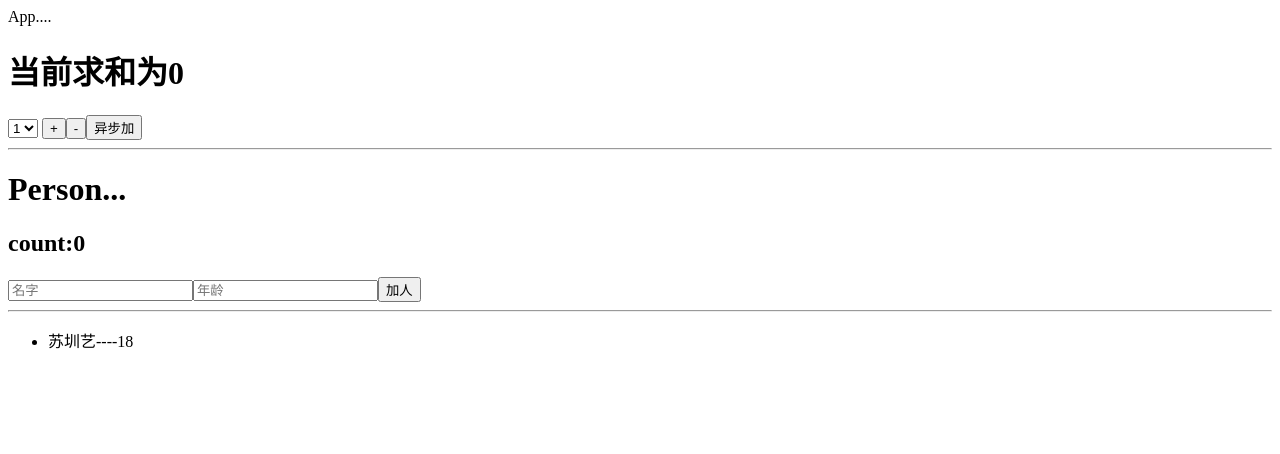
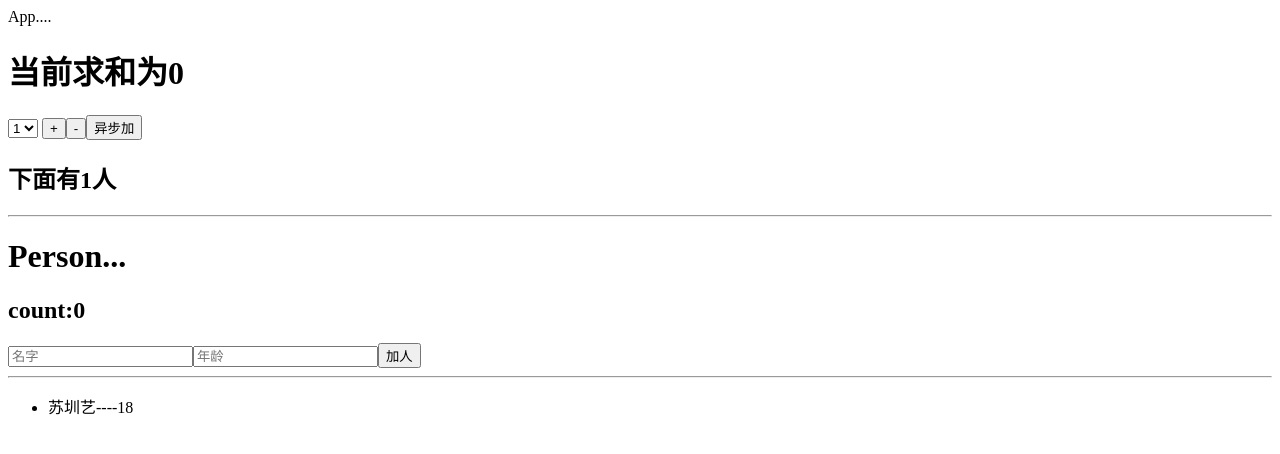
Before and after one commit to justy-99/react-demo_practice, a React (Create React App) app in the folder react_redux/: page / in a window 1280 px wide. Shown: the top 454 px of the page. Built offline with nearby package versions, Linux system fonts and the light colour scheme.

Commit message:
react-redux

```diff
--- a/react_redux/src/containers/Count/index.jsx
+++ b/react_redux/src/containers/Count/index.jsx
@@ -45,13 +45,14 @@ class CountUI extends Component {
         <button onClick={this.increment}>+</button>
         <button onClick={this.decrement}>-</button>
         <button onClick={this.incrementAsync}>异步加</button>
+        <h2>下面有{this.props.person.length}人</h2>
       </div>
     )
   }
 }
 
 export default connect(
-  state => ({count: state.count}),
+  state => ({count: state.count,person: state.person}),
   // mapDispatchToProps一般写法 函数
   // dispatch => ({
   //   increment: number => dispatch(createIncrementAction(number)),
--- a/react_redux/src/index.js
+++ b/react_redux/src/index.js
@@ -6,11 +6,11 @@ import {Provider} from 'react-redux'
 
 const root = ReactDOM.createRoot(document.getElementById('root'));
 root.render(
-  <React.StrictMode>
+  // <React.StrictMode>
     <Provider store={store}>
       <App />
     </Provider>
-  </React.StrictMode>
+  // </React.StrictMode>
 );
 // store.subscribe(() => {
 //   root.render(
--- a/react_redux/src/redux/actions/person.js
+++ b/react_redux/src/redux/actions/person.js
@@ -1,3 +1,3 @@
 import { ADD_PERSON } from "../constant"
 
-export const createAddPersonAction = data => ({type: ADD_PERSON,data: data})
+export const createAddPersonAction = data => ({type: ADD_PERSON,data})
--- a/react_redux/src/redux/reducers/person.js
+++ b/react_redux/src/redux/reducers/person.js
@@ -3,13 +3,12 @@ import { ADD_PERSON } from "../constant";
 const initState = [{id:'001',name: '苏圳艺', age: 18}]
 
 export default function personReducer (previousState = initState, action) {
+  const {type,data} = action
 
-  const {type,data} = action
   switch(type) {
     case ADD_PERSON:
-      return [...previousState, data]
+      return [data, ...previousState]
     default:
       return previousState
   }
-
 }
```
